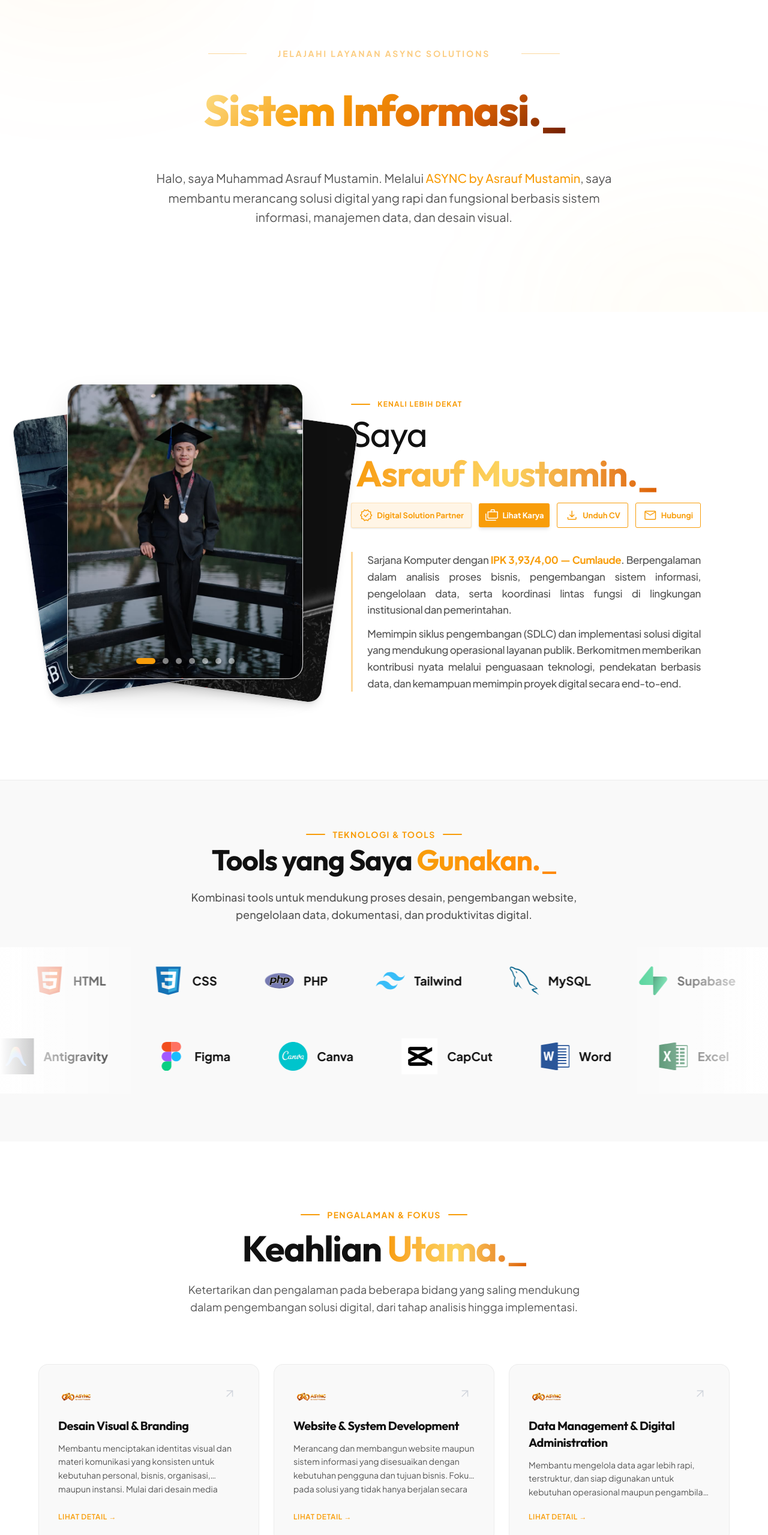
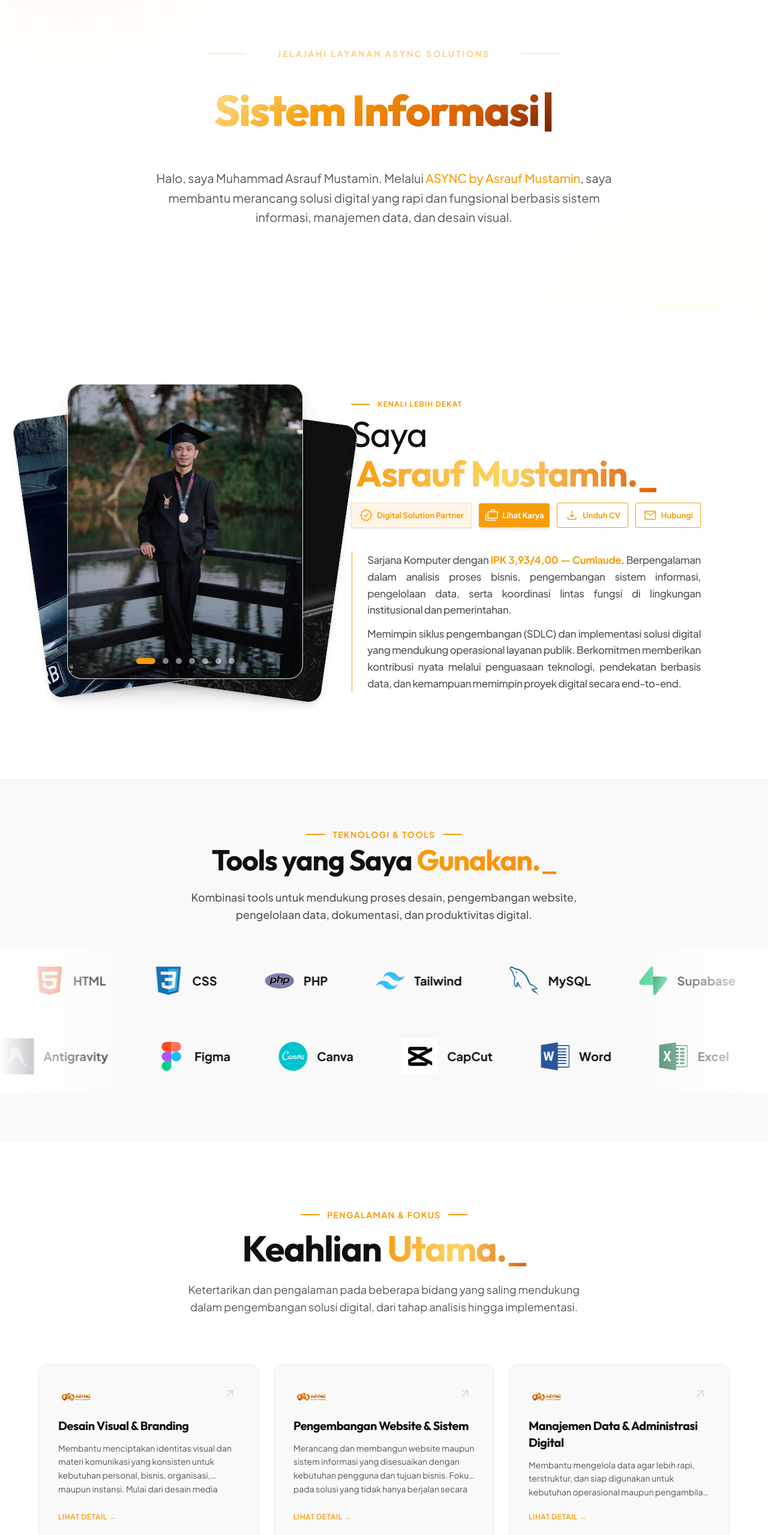
Before and after one commit to asraufmustamin/web-personal-async, a Next.js app: page / in a window 1280 px wide. Shown: the part 200-2759 px from the top of the page at 60% size. Built offline with nearby package versions, Linux system fonts and the light colour scheme.

Commit message:
fix: translate labels to ID, add JSON-LD Person schema, fix typewriter cursor and mobile project cards

```diff
--- a/src/app/layout.tsx
+++ b/src/app/layout.tsx
@@ -21,6 +21,9 @@ export const metadata: Metadata = {
   keywords: ["Muhammad Asrauf Mustamin", "ASYNC", "Portfolio", "Web Developer", "UI/UX Designer", "Website Makassar", "Freelance Developer"],
   authors: [{ name: "Muhammad Asrauf Mustamin" }],
   creator: "Muhammad Asrauf Mustamin",
+  alternates: {
+    canonical: "https://asraufmustamin.vercel.app/",
+  },
   openGraph: {
     title: "Muhammad Asrauf Mustamin | ASYNC by Asrauf Mustamin",
     description: "Portfolio resmi Muhammad Asrauf Mustamin. Menampilkan proyek unggulan, keahlian desain web, dan pengalaman profesional.",
@@ -43,6 +46,28 @@ export default function RootLayout({
           href="https://fonts.googleapis.com/css2?family=Material+Symbols+Outlined:wght,FILL@100..700,0..1&display=swap"
           rel="stylesheet"
         />
+        <script
+          type="application/ld+json"
+          dangerouslySetInnerHTML={{
+            __html: JSON.stringify({
+              "@context": "https://schema.org",
+              "@type": "Person",
+              name: "Muhammad Asrauf Mustamin",
+              url: "https://asraufmustamin.vercel.app/",
+              jobTitle: "Digital Solution Partner & Systems Analyst",
+              sameAs: [
+                "https://www.linkedin.com/in/asrauf-mustamin",
+                "https://github.com/asraufmustamin"
+              ],
+              knowsAbout: [
+                "Web Development",
+                "System Analysis",
+                "Data Management",
+                "UI/UX Design"
+              ]
+            })
+          }}
+        />
       </head>
       <body className={`${outfit.variable} ${plusJakartaSans.variable} font-sans bg-bg-main text-text-main antialiased selection:bg-primary/30 selection:text-white overflow-x-hidden`}>
         <ThemeProvider attribute="class" defaultTheme="system" enableSystem>
--- a/src/components/AsyncSolutionsSection.tsx
+++ b/src/components/AsyncSolutionsSection.tsx
@@ -79,7 +79,7 @@ export default function AsyncSolutionsSection() {
                 text={["ASYNC Solutions."]}
                 speed={70}
                 className="text-transparent bg-clip-text bg-gradient-to-r from-primary to-orange-400"
-                cursorClassName="text-primary"
+                showCursor={false}
               />
             </span>
           </h2>
--- a/src/components/ExperienceSection.tsx
+++ b/src/components/ExperienceSection.tsx
@@ -145,14 +145,14 @@ const allExperiences = [
 ];
 
 const highlights = [
-  { title: "Project Leadership", desc: "Memimpin pengembangan Sistem Informasi Desa Cenrana dari tahap analisis kebutuhan hingga implementasi." },
-  { title: "Experience in Government & Public Service", desc: "Berpengalaman bekerja di lingkungan instansi pemerintah dan pelayanan publik melalui program MBKM." },
-  { title: "Data Management", desc: "Terbiasa mengelola, memvalidasi, merapikan, dan menyajikan data untuk kebutuhan administrasi maupun sistem informasi." },
-  { title: "Design & Digital Communication", desc: "Memiliki pengalaman dalam desain visual, branding digital, dokumentasi media, dan komunikasi organisasi." },
-  { title: "System & Website Development", desc: "Mengembangkan website, sistem informasi, sistem prediksi, dan sistem pendukung keputusan berbasis kebutuhan pengguna." },
-  { title: "Leadership & Organization", desc: "Memiliki pengalaman memimpin organisasi sekolah dan mengelola komunikasi organisasi tingkat perguruan tinggi." },
-  { title: "Digital Solution Mindset", desc: "Terbiasa memahami kebutuhan, melakukan riset, dan merancang solusi yang sesuai dengan konteks pengguna." },
-  { title: "Continuous Learning", desc: "Aktif mempelajari teknologi, tools, dan pendekatan baru untuk meningkatkan kualitas solusi digital." },
+  { title: "Kepemimpinan Proyek", desc: "Memimpin pengembangan Sistem Informasi Desa Cenrana dari tahap analisis kebutuhan hingga implementasi." },
+  { title: "Pengalaman Instansi & Layanan Publik", desc: "Berpengalaman bekerja di lingkungan instansi pemerintah dan pelayanan publik melalui program MBKM." },
+  { title: "Manajemen Data", desc: "Terbiasa mengelola, memvalidasi, merapikan, dan menyajikan data untuk kebutuhan administrasi maupun sistem informasi." },
+  { title: "Desain & Komunikasi Digital", desc: "Memiliki pengalaman dalam desain visual, branding digital, dokumentasi media, dan komunikasi organisasi." },
+  { title: "Pengembangan Sistem & Website", desc: "Mengembangkan website, sistem informasi, sistem prediksi, dan sistem pendukung keputusan berbasis kebutuhan pengguna." },
+  { title: "Kepemimpinan & Organisasi", desc: "Memiliki pengalaman memimpin organisasi sekolah dan mengelola komunikasi organisasi tingkat perguruan tinggi." },
+  { title: "Pola Pikir Solusi Digital", desc: "Terbiasa memahami kebutuhan, melakukan riset, dan merancang solusi yang sesuai dengan konteks pengguna." },
+  { title: "Pembelajaran Berkelanjutan", desc: "Aktif mempelajari teknologi, tools, dan pendekatan baru untuk meningkatkan kualitas solusi digital." },
 ];
 
 export default function ExperienceSection() {
--- a/src/components/HeroSection.tsx
+++ b/src/components/HeroSection.tsx
@@ -97,16 +97,16 @@ export default function HeroSection() {
               <h1 className="text-2xl sm:text-3xl md:text-5xl lg:text-7xl font-extrabold text-text-main tracking-tighter leading-[1.2] md:leading-[1.1] font-serif min-h-[50px] sm:min-h-[60px] md:min-h-[100px] flex items-center justify-center px-2 w-full max-w-full mt-0 z-20 text-center">
                   <Typewriter
                     text={[
-                      "Mitra Solusi Digital.",
-                      "Sistem Informasi.",
-                      "Desainer Visual.",
-                      "Spesialis Data."
+                      "Mitra Solusi Digital",
+                      "Sistem Informasi",
+                      "Desainer Visual",
+                      "Spesialis Data"
                     ]}
                     speed={70}
                     className="whitespace-nowrap gradient-text"
                     waitTime={2000}
                     deleteSpeed={40}
-                    cursorChar={"_"}
+                    cursorChar={"|"}
                   />
               </h1>
             </motion.div>
--- a/src/components/PortfolioSection.tsx
+++ b/src/components/PortfolioSection.tsx
@@ -299,10 +299,11 @@ export default function PortfolioSection() {
                             </h3>
                           </div>
                           {/* Mobile: horizontal text */}
-                          <div className="md:hidden flex items-center justify-center w-full h-full px-4">
-                            <h3 className="text-white font-bold text-sm text-center drop-shadow-md">
-                              {item.title.length > 30 ? item.title.substring(0, 30) + '...' : item.title}
+                          <div className="md:hidden flex items-center justify-between w-full h-full px-4 py-2">
+                            <h3 className="text-white/90 font-semibold text-xs text-left line-clamp-1 drop-shadow-md">
+                              {item.title}
                             </h3>
+                            <span className="material-symbols-outlined text-white/70 text-[16px] shrink-0">unfold_more</span>
                           </div>
                         </div>
                       )}
--- a/src/components/SkillsSection.tsx
+++ b/src/components/SkillsSection.tsx
@@ -15,31 +15,31 @@ const skills = [
   },
   {
     id: "02",
-    title: "Website & System Development",
+    title: "Pengembangan Website & Sistem",
     desc: "Merancang dan membangun website maupun sistem informasi yang disesuaikan dengan kebutuhan pengguna dan tujuan bisnis. Fokus pada solusi yang tidak hanya berjalan secara teknis, tetapi juga mudah digunakan, mudah dikelola, dan mampu mendukung proses kerja yang lebih efisien.",
     tags: ["Company Profile Website", "Personal Website", "Landing Page", "Dashboard System", "Information System", "Frontend Development", "Backend Integration", "Database Implementation", "Responsive Design", "API Integration", "Deployment & Maintenance", "SDLC End-to-End", "User Acceptance Testing (UAT)", "Monitoring Performa Aplikasi", "Python", "GitHub"]
   },
   {
     id: "03",
-    title: "Data Management & Digital Administration",
+    title: "Manajemen Data & Administrasi Digital",
     desc: "Membantu mengelola data agar lebih rapi, terstruktur, dan siap digunakan untuk kebutuhan operasional maupun pengambilan keputusan. Mulai dari input data, validasi, perapihan dataset, hingga penyajian informasi dalam bentuk yang lebih mudah dipahami.",
     tags: ["Data Entry", "Data Validation", "Data Cleaning", "Data Organization", "Spreadsheet Management", "Data Processing", "Reporting", "Data Visualization", "Digital Documentation", "Digital Archiving", "Administrative Support", "Information Structuring", "Data Integrity", "Validasi Data Massal", "Pelaporan Manajemen", "Google Workspace", "Microsoft Office"]
   },
   {
     id: "04",
-    title: "AI-Assisted Development",
+    title: "Pengembangan Berbasis AI",
     desc: "Memanfaatkan teknologi Artificial Intelligence untuk mempercepat proses riset, dokumentasi, eksplorasi solusi, dan pengembangan produk digital. AI digunakan sebagai alat bantu produktivitas untuk menghasilkan proses kerja yang lebih efisien tanpa mengurangi kualitas hasil akhir.",
     tags: ["AI Workflow", "Prompt Engineering", "AI Research", "AI-Assisted Coding", "Technical Documentation", "Rapid Prototyping", "Productivity Optimization", "Automation Exploration", "Content Generation", "Knowledge Management"]
   },
   {
     id: "05",
-    title: "Digital Research & Solution Planning",
+    title: "Riset Digital & Perencanaan Solusi",
     desc: "Setiap solusi yang baik dimulai dari pemahaman masalah yang tepat. Saya terbiasa melakukan analisis kebutuhan, menyusun alur kerja, memetakan proses, dan merancang pendekatan yang paling sesuai sebelum pengembangan dimulai.",
     tags: ["Requirement Analysis", "Workflow Design", "User Flow", "Feature Planning", "System Mapping", "Problem Solving", "Solution Design", "Digital Strategy", "Project Planning", "Business Process Understanding", "Business Process Mapping", "Requirement Gathering", "Dokumentasi Sistem (SOP, UAT)", "Analisis Proses Bisnis"]
   },
   {
     id: "06",
-    title: "Communication & Project Coordination",
+    title: "Komunikasi & Koordinasi Proyek",
     desc: "Menjadi penghubung antara kebutuhan teknis dan non-teknis agar setiap proses dapat berjalan lebih jelas dan terarah. Terbiasa berkoordinasi dengan berbagai pihak, menyusun kebutuhan proyek, dan menjaga komunikasi agar tujuan dapat dicapai secara efektif.",
     tags: ["Project Coordination", "Stakeholder Communication", "Team Collaboration", "Information Management", "Requirement Gathering", "Project Documentation", "Operational Support", "Digital Communication", "Task Coordination", "Process Alignment", "Stakeholder Management", "IT Project Management", "Koordinasi Lintas Fungsi", "TOEFL Score 537"]
   }
```
